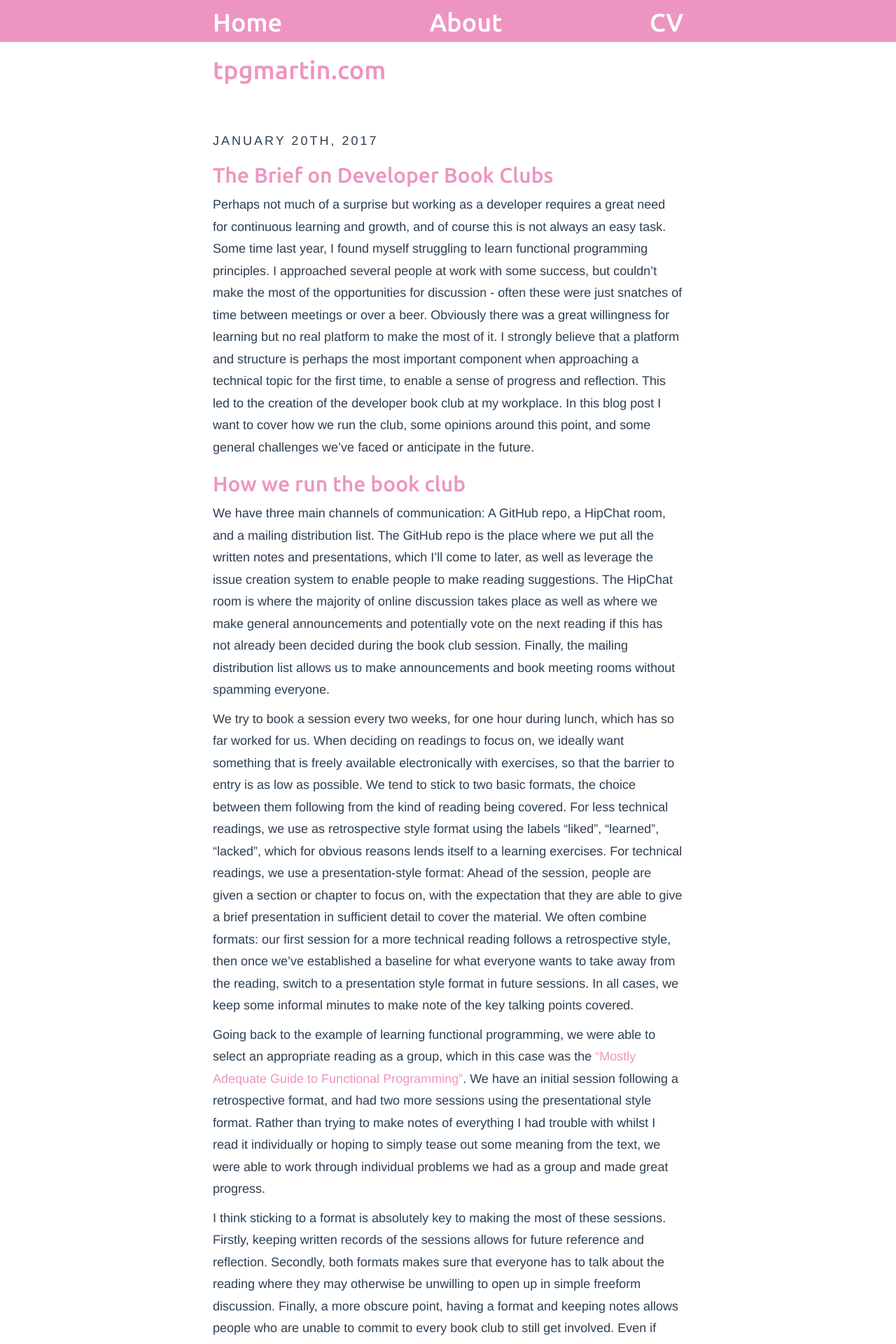
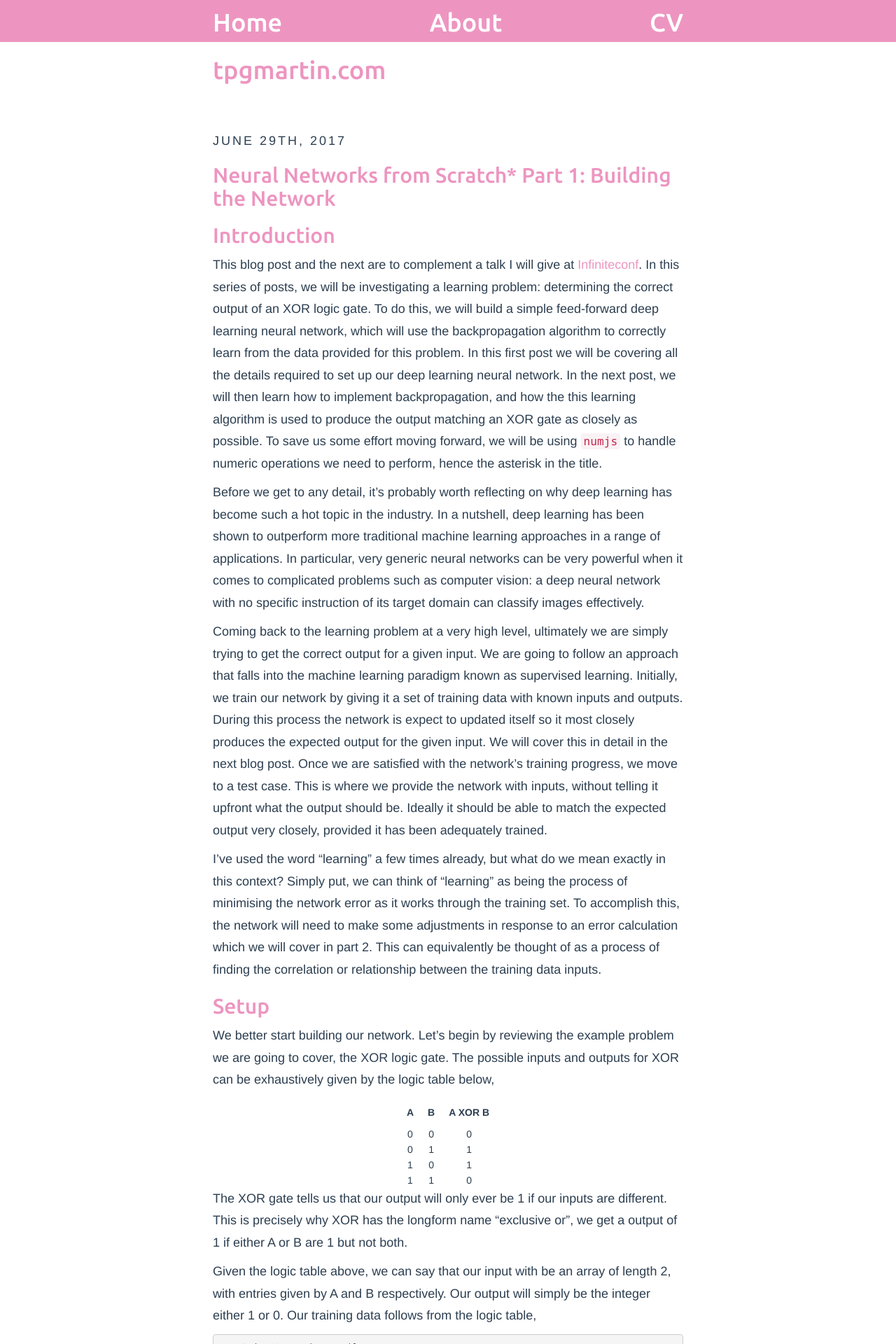
Before and after one commit to tpgmartin/tpgmartin.github.io, a Jekyll site: the page built from index.html, in a window 1280 px wide. Shown: the top 1920 px of the page at 70% size. Built offline with Jekyll 4.4.1, drawn with Linux system fonts in a browser that asks for light colours; the list of posts is cut into pages by our own code; some of the changed text lies outside the part shown.

Commit message:
New post

````diff
--- /dev/null
+++ b/_posts/2017-06-29-neural-networks-from-scratch-part-1-building-the-network.md
@@ -0,0 +1,160 @@
+---
+layout: post
+comments: true
+title: 'Neural Networks from Scratch* Part 1: Building the Network'
+categories: ['css']
+tags: ['machine learning', 'neural networks', 'deep learning']
+permalink: 'neural-networks-from-scratch-part-1-building-the-network'
+fullview: true
+ -
+---
+
+## Introduction
+
+This blog post and the next are to complement a talk I will give at [Infiniteconf](https://skillsmatter.com/conferences/7983-infiniteconf-2017-the-conference-on-big-data-and-fast-data). In this series of posts, we will be investigating a learning problem: determining the correct output of an XOR logic gate. To do this, we will build a simple feed-forward deep learning neural network, which will use the backpropagation algorithm to correctly learn from the data provided for this problem. In this first post we will be covering all the details required to set up our deep learning neural network. In the next post, we will then learn how to implement backpropagation, and how the this learning algorithm is used to produce the output matching an XOR gate as closely as possible. To save us some effort moving forward, we will be using [`numjs`](https://github.com/nicolaspanel/numjs) to handle numeric operations we need to perform, hence the asterisk in the title.
+
+Before we get to any detail, it's probably worth reflecting on why deep learning has become such a hot topic in the industry. In a nutshell, deep learning has been shown to outperform more traditional machine learning approaches in a range of applications. In particular, very generic neural networks can be very powerful when it comes to complicated problems such as computer vision: a deep neural network with no specific instruction of its target domain can classify images effectively.
+
+Coming back to the learning problem at a very high level, ultimately we are simply trying to get the correct output for a given input. We are going to follow an approach that falls into the machine learning paradigm known as supervised learning. Initially, we train our network by giving it a set of training data with known inputs and outputs. During this process the network is expect to updated itself so it most closely produces the expected output for the given input. We will cover this in detail in the next blog post. Once we are satisfied with the network's training progress, we move to a test case. This is where we provide the network with inputs, without telling it upfront what the output should be. Ideally it should be able to match the expected output very closely, provided it has been adequately trained.
+
+I've used the word "learning" a few times already, but what do we mean exactly in this context? Simply put, we can think of "learning" as being the process of minimising the network error as it works through the training set. To accomplish this, the network will need to make some adjustments in response to an error calculation which we will cover in part 2. This can equivalently be thought of as a process of finding the correlation or relationship between the training data inputs.
+
+## Setup
+
+We better start building our network. Let's begin by reviewing the example problem we are going to cover, the XOR logic gate. The possible inputs and outputs for XOR can be exhaustively given by the logic table below,
+
+|-----------------+------------+-----------------|
+| A | B | A XOR B |
+|:-----------------:|:-----------:|:---------------:|
+| 0 | 0 | 0 |
+| 0 | 1 | 1 |
+| 1 | 0 | 1 |
+| 1 | 1 | 0 |
+|-----------------+------------+-----------------|
+
+The XOR gate tells us that our output will only ever be 1 if our inputs are different. This is precisely why XOR has the longform name "exclusive or", we get a output of 1 if either A or B are 1 but not both.
+
+Given the logic table above, we can say that our input with be an array of length 2, with entries given by A and B respectively. Our output will simply be the integer either 1 or 0. Our training data follows from the logic table,
+
+{% highlight js %}
+const inputs = nj.array([
+    [0, 0],
+    [0, 1],
+    [1, 0],
+    [1, 1]
+])
+const outputs = nj.array([[0, 1, 1, 0]]).T
+{% endhighlight %}
+
+What should our network look like to reflect these inputs and outputs? The building block of a neural networks are nodes, these contain activation values our network produces at an arbitrary point in the network. These are basically the "neurons" of our network. The nodes are collected together in layers, such that each layer has common inputs and outputs. Given this information, we will have two layers, an input and an output layer, with the former made of two nodes, and the later just one. Putting this altogether, our network will look something like this,
+
+{% include image.html url="/assets/media/multiple_inputs_to_single_output_with_weights.png" %}
+
+Where the two input nodes on the left hand side have placeholder values A and B, and our output node has a value O. I've also snuck in some numeral values hovering around some arrows connecting our nodes. These are "weights" and they indicate the strength of the relationship between any two nodes - where do they come from? The answer is we randomly pick them. For more sophisticated approaches, you might want to take into account the number of inputs and the underlying problem when selecting weights. We will instead use the simpler approach of choosing from a normal distribution with mean 0 and standard deviation 1. We will also add in another restriction to our weights: they must be between -1 and +1. For our network of two input nodes and one input node, our weights can be generated as follows,
+
+{% highlight js %}
+let weightsInputOutput = nj.random([2, 1]).multiply(2).subtract(1)
+{% endhighlight %}
+
+Moving forward, we will often make strange, seemingly arbitrary, choices amongst our parameters. - this is always for the same two reasons. First, we want to keep things as simple as we can for the sake of illustrative purposes. Secondly, we want to make choices to ensure our network learns as quickly as possible, or at least that we don't make the learning process more difficult than it needs to be.
+
+Together the node values and weights allow us to calculate the value other nodes in the network. The values of A and B come from our training data, and given our weights we can find the value of O by taking the weighted sum of A and B. The network above would give the value for O in terms of A and B as,
+
+```math
+O = 0.4 * A + 0.6 * B
+```
+
+This is true of an arbitrary number of weights and inputs. Instead of working out this sum for each possible output node, we can instead use the dot product which does exactly this sum but across a whole layer at once. Using the dot product, the above equation would become
+
+```math
+O = [A, B] • [0.4, 0.6]
+```
+
+At this point we have a working neural network! However, this will not be able to correctly match the XOR output. To do this, we will need to create a deep learning neural network. To walk through the reasons why, I will first introduce a logic gate that could be solved by our present network. The example being the AND gate, with the logic table below,
+
+|-----------------+------------+-----------------|
+| A | B | A AND B |
+|:-----------------:|:-----------:|:---------------:|
+| 0 | 0 | 0 |
+| 0 | 1 | 0 |
+| 1 | 0 | 0 |
+| 1 | 1 | 1 |
+|-----------------+------------+-----------------|
+
+
+This logic gate can be correctly mapped to what is known as a linear neural network. The term "linear" used in relation to neural networks refers to both a condition relating to both the input nodes and the expected output, and in either case have important implications for our network. To demonstrate, I'm going to give the AND gate logic table a different representation,
+
+{% include image.html url="/assets/media/and_chart.png" %}
+
+This graph gives the logic table where the inputs correspond to horizontal and vertical axes, and the output appears in red. We can read, for example, the output corresponding to A = B = 1 as being 1 as expected. Given how the output appears in the graph, we can separate the two kinds of output, 0 or 1, with a single linear dividing boundary, given below
+
+{% include image.html url="/assets/media/and_chart_with_boundary.png" %}
+
+Output that can be divided like this are called "linearly separable". This is a condition for a problem to be solvable by a linear neural network. Thinking in terms of the inputs instead, given that a linear neural network can produce the correct output implies that exists a correlation between the input nodes. It not really important to go into this in any more detail, but bearing this result in mind we can return to the XOR gate. Unlike the AND gate, the XOR gate cannot be solved by a linear neural network precisely because the output is not linearly separable. This point is better illustrated by a graph like the one given for the AND gate,
+
+{% include image.html url="/assets/media/xor_chart.png" %}
+
+You should be able to eyeball it: we cannot find a single linear dividing boundary between the 0 and 1 outputs.
+
+Moving on from this result, we need to add something else to our network to make it work for an XOR gate: we need to introduce nonlinear behaviour. We need to start by adding other layers of nodes between the input and output layers. This is known as a hidden layer, and is useful to create intermediate correlations from our input nodes. In this context, correlation simply means some combination of nodes that produces some new node value. As with other choices we've made for our network so far, we are going to go with the simplest choice possible. In this case, we'll add a single hidden layer with three nodes. Our network now looks like this,
+
+{% include image.html url="/assets/media/three_layer_network.png" %}
+
+Looks great right? But this is still a linear network. To illustrate, let's focus on one hidden layer node and the two input nodes and output node it connects to like so,
+
+{% include image.html url="/assets/media/linear_example_with_hidden_layer.png" %}
+
+This should look familiar, with the new hidden layer node given a placeholder value H. To find the value of O in terms of A and B we first have to find the value of H. This is simply the weighted sum of A and B,
+
+```math
+H = 0.4 * A + 0.6 * B
+```
+
+O is just this expression multiplied by the weight connecting H and O,
+
+```math
+O = 0.5 * H = 0.5 * (0.4 * A + 0.6 * B)
+```
+
+And expanding this out,
+
+```math
+O = 0.2 * A + 0.3 * B
+```
+
+This looks exactly like the output we'd expect from our original linear network, which means the hidden layer node is not adding anything new to our network. In fact our hidden layer as a whole is not giving us any new correlations, so we might as well not have it in this case, and have a network with slightly tweak weights as below,
+
+{% include image.html url="/assets/media/linear_example_no_hidden_layer.png" %}
+
+To move away from a linear network we need to add yet another component: activation functions. This is precisely so that the hidden layer activations is not just some weighted of input nodes, so our network is not simply reducible to a single input and output layer. Activation functions are just mathematical functions that determine whether a hidden layer node turns "on" or "off" for a given input. They fit within the common conceptual picture of neurons in the brain. Like our hidden layer nodes, neurons receive an electrical signal and may signal on or off if this input reaches a certain threshold. The choice of activation ultimately comes down to the kind of problem we are dealing with. The activation function we will be using is known as the "relu" function, which follows the rules:
+
+* If the input value < 0 then return 0
+* Otherwise return the original input
+
+Turning to code we get the following,
+
+{% highlight js %}
+function relu(x) {
+    return iterator(x, x => ((x > 0) * x))
+}
+
+function iterator(x, fn) {
+    let out = x.slice().tolist()
+
+    for (let i = 0; i < out.length; i++) {
+        for (let j = 0; j < out[i].length; j++) {
+            out[i][j] = fn(out[i][j])
+        }
+    }
+
+    return nj.array(out)
+}
+{% endhighlight %}
+
+This has been refactored to use a more functional style, but the basic logic is this same. `x => ((x > 0) * x)` is the actual relu function as discussed, and the `iterator` helper function applies this element-by-element on an array of arbitrary size.
+
+That's a lot of material to cover already, but we now have a deep learning neural network! In the next post we will see how to run input into this network to get output and how to get the network to learn the training set data adequately.
+
+All the best,
+
+Tom
--- a/assets/css/style.css
+++ b/assets/css/style.css
@@ -197,7 +197,7 @@ article.home div a:hover, article.home pre a:hover {
   text-decoration: none; }
 
 article img {
-  max-width: 40%; }
+  max-width: 100%; }
 
 h1, h2, h3 {
   font-family: 'Ubuntu', sans-serif;
@@ -221,6 +221,12 @@ article.home h1 a:hover, article.home h2 a:hover, article.home h3 a:hover, artic
   font-size: 14px;
   font-weight: normal;
   line-height: 1.42em; }
+
+table {
+  margin: 0 auto; }
+
+th {
+  padding: 1rem; }
 
 footer {
   font-family: 'Ubuntu';
````
Also changed, not shown: assets/css/style.scss (+9 -1 lines), assets/media/and_chart.png (added), assets/media/and_chart_with_boundary.png (added), assets/media/linear_example_no_hidden_layer.png (added), assets/media/linear_example_with_hidden_layer.png (added), assets/media/multiple_inputs_to_single_output_with_weights.png (added), assets/media/three_layer_network.png (added), assets/media/xor_chart.png (added).
